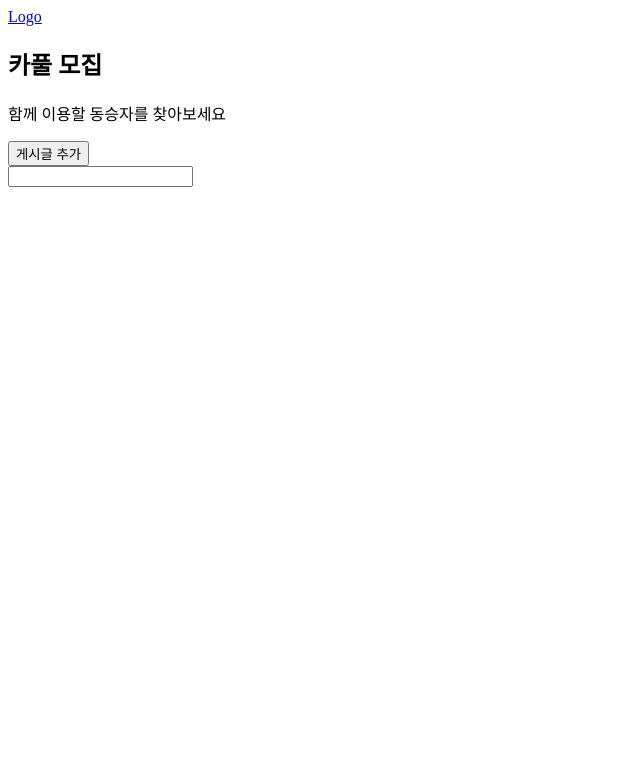
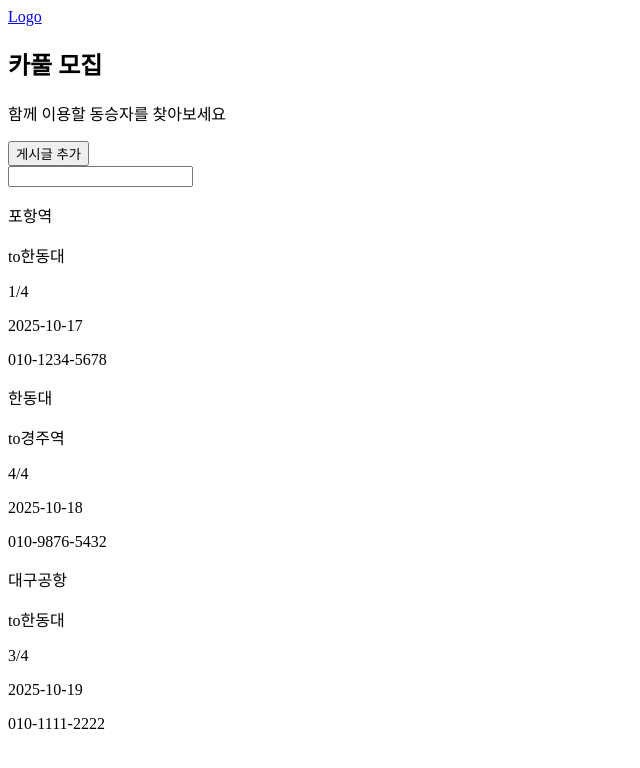
Before and after one commit to zzuniy/HandongCar_my, a React (Create React App) app: page / in a window 1280 px wide. Shown: the top 768 px of the page, without its empty margins (0-640 px from the left). Built offline with nearby package versions, Linux system fonts and the light colour scheme.

Commit message:
oss_teample

```diff
--- a/src/pages/Home.jsx
+++ b/src/pages/Home.jsx
@@ -2,6 +2,32 @@ import React, {useEffect , useState } from "react";
 import styled from "styled-components";
 import { GlobalStyle } from "../assets/styles/StyledComponents";
 
+const data = [
+  {
+    출발: "포항역",
+    도착: "한동대",
+    member:1,
+    status: "모집중",
+    date: "2025-10-17",
+    phone: "010-1234-5678"
+  },
+  {
+    출발: "한동대",
+    도착: "경주역",
+    member:4,
+    status: "모집종료",
+    date: "2025-10-18",
+    phone: "010-9876-5432"
+  },
+  {
+    출발: "대구공항",
+    도착: "한동대",
+    member:3,
+    status: "모집중",
+    date: "2025-10-19",
+    phone: "010-1111-2222"
+  }
+];
 
 function Home(){
   return(
@@ -11,6 +37,25 @@ function Home(){
       <button>게시글 추가</button>
       <br/>
      <input type="text"></input>
+     <Card />
+    </>
+  );
+};
+
+function Card(){
+  return(
+    <>
+      <div>
+        {data.map((item, index) => (
+          <div key={index} className="card">
+            <p>{item.출발}</p>
+            <p>to{item.도착}</p>
+            <p>{item.member}/4</p>
+            <p>{item.date}</p>
+            <p>{item.phone}</p>
+          </div>
+        ))}
+      </div>
     </>
   );
 };
```
